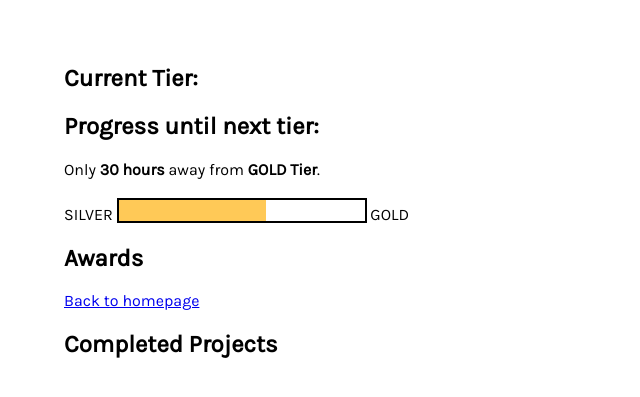
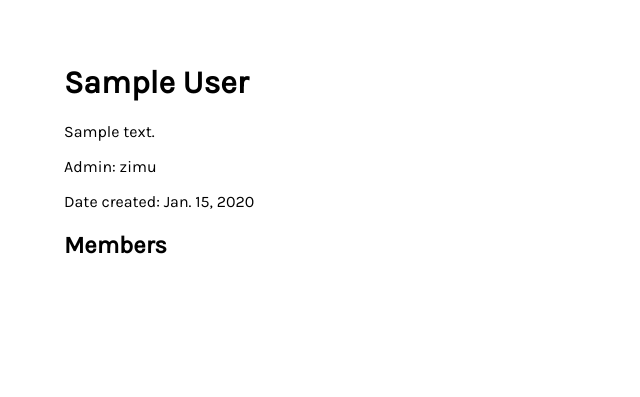
Before and after one commit to webapps-group-28/volunteer-find, a Django app: a page that uses users/templates/users/group.html in a window 1280 px wide. Shown: the top 397 px of the page, without its empty margins (0-640 px from the left). Run offline with Django 3.2, Linux system fonts and the light colour scheme; data comes from the database, SQL or seed files in the repository; tables that the repository leaves empty hold one stand-in row (values such as "Sample post").

Commit message:
Group profile page shows members list

```diff
--- a/users/templates/users/group.html
+++ b/users/templates/users/group.html
@@ -1,67 +1,22 @@
 <!doctype html>
 <html>
   <head>
-    <title>{{ user.username }}</title>
+    <title>{{ group.name }}</title>
     <meta name="viewport" content="width=device-width">
     <link href="https://fonts.googleapis.com/css?family=Karla&display=swap" rel="stylesheet">
     <link rel="stylesheet" href="/static/home.css">
   </head>
   <body>
-    <h1>{{ user.get_full_name }}</h1>
-    <p>{{ user.profile.bio }}</p>
-    {% if user.profile.email %}
-    <p>Email: {{ user.profile.email }}</p>
-    {% endif %}
-    {% if user.profile.phone %}
-    <p>Phone number: {{ user.profile.phone }}</p>
-    {% endif %}
+    <h1>{{ group.name }}</h1>
+    <p>{{ group.description }}</p>
+    <p>Admin: {{ group.admin.username }}</p>
+    <p>Date created: {{ group.date_created }}</p>
 
-    <h2>Current Tier:</h2>
-    {% if user.profile.total_hours <= BRONZE_HOURS %}
-    <div id="tier" style="border-color: black">
-      <span style="color: black">ROOKIE Tier</span><br>
-      Over <b>{{ user.profile.total_hours }} hours</b> logged so far!
-    </div>
-    {% endif %}
-    {% if user.profile.total_hours <= SILVER_HOURS and user.profile.total_hours > BRONZE_HOURS %}
-    <div id="tier" style="border-color: bronze">
-      <span style="color: bronze">BRONZE Tier</span><br>
-      Over <b>{{ user.profile.total_hours }} hours</b> logged so far!
-    </div>
-    {% endif %}
-    {% if user.profile.total_hours <= GOLD_HOURS and user.profile.total_hours > SILVER_HOURS %}
-    <div id="tier" style="border-color: silver">
-      <span style="color: silver">SILVER Tier</span><br>
-      Over <b>{{ user.profile.total_hours }} hours</b> logged so far!
-    </div>
-    {% endif %}
-    {% if user.profile.total_hours > GOLD_HOURS %}
-    <div id="tier" style="border-color: gold">
-      <span style="color: gold">GOLD Tier</span><br>
-      Over <b>{{ user.profile.total_hours }} hours</b> logged so far!
-    </div>
-    {% endif %}
-
-    <h2>Progress until next tier:</h2>
-    Only <b>30 hours</b> away from <b>GOLD Tier</b>.<br><br>
-    SILVER <progress max="100" value="60"></progress> GOLD
-
-    <h2>Awards</h2>
+    <h2>Members</h2>
     <ul>
-    {% for level, type in user.awards %}
-      <li><img src="/static/{{ level }}-{{ type }}.gif" width="200px" height="200px">{{ level }} {{ type }} Award</li>
-    {% endfor %}
-    </ul>
-    {% if request.user.username == user.username %}
-    <p><a href="/users/edit-profile"></a></p>
-    {% endif %}
-    <p><a href="/">Back to homepage</a></p>
-
-    <h2>Completed Projects</h2>
-    <ul>
-    {% for project in user.complete_projects %}
-      <li><a href="{% url 'view_project' project_id=project.id %}">{{ project.title }}</a></li>
-    {% endfor %}
+      {% for member in group.members %}
+        <li><a href="{% url 'view_user_profile' username=member.username %}">{{ member.get_full_name }}</a></li>
+      {% endfor %}
     </ul>
   </body>
 </html>
--- a/users/views.py
+++ b/users/views.py
@@ -48,7 +48,7 @@ def view_group_profile(request, group_id):
             group.members.append(entry.user)
     group.num_members = len(group.members)
 
-    return render(request, "users/group.html", { "grpup": group })
+    return render(request, "users/group.html", { "group": group })
 
 def login_view(request):
     if request.method == "POST":
```
